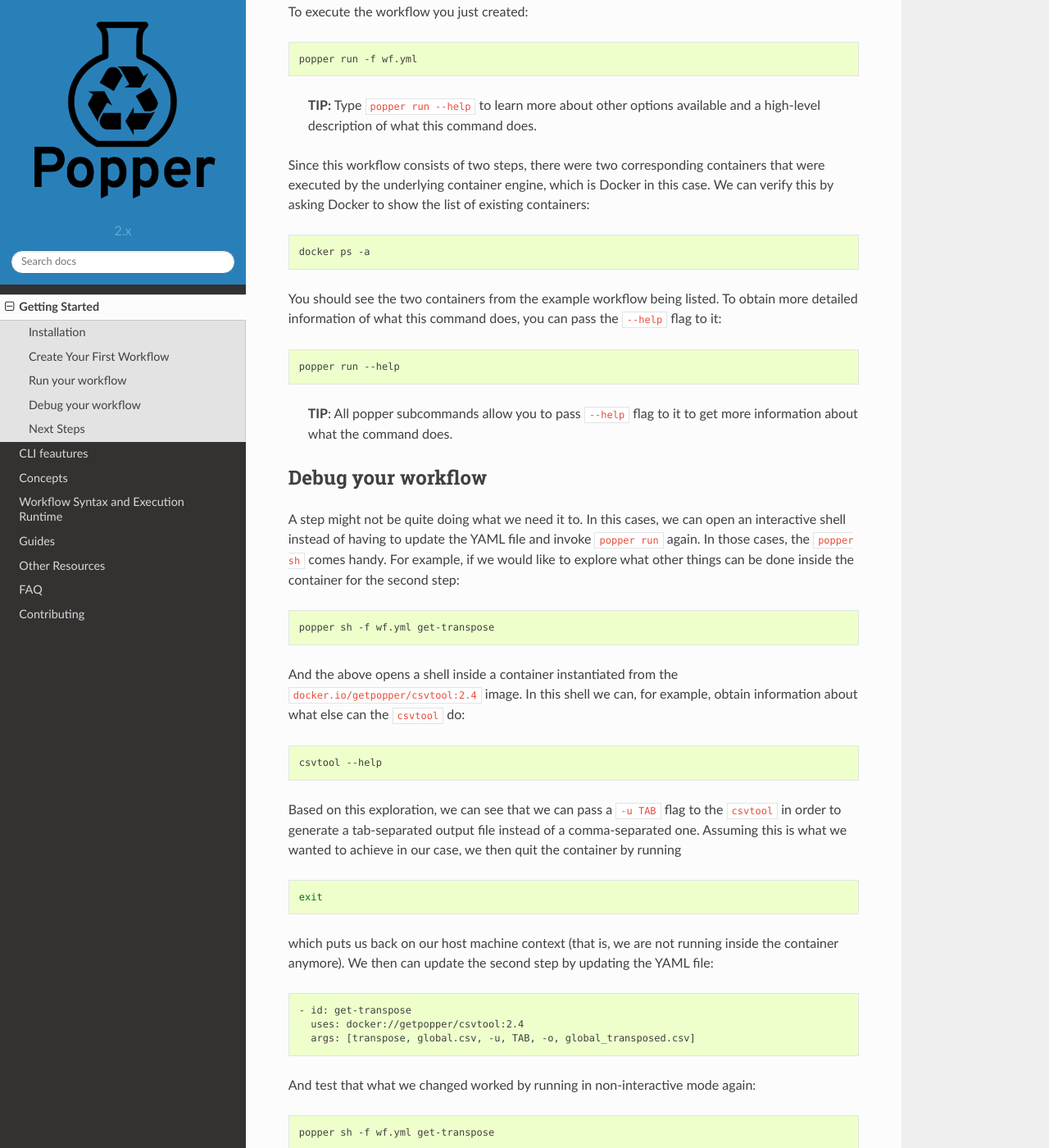
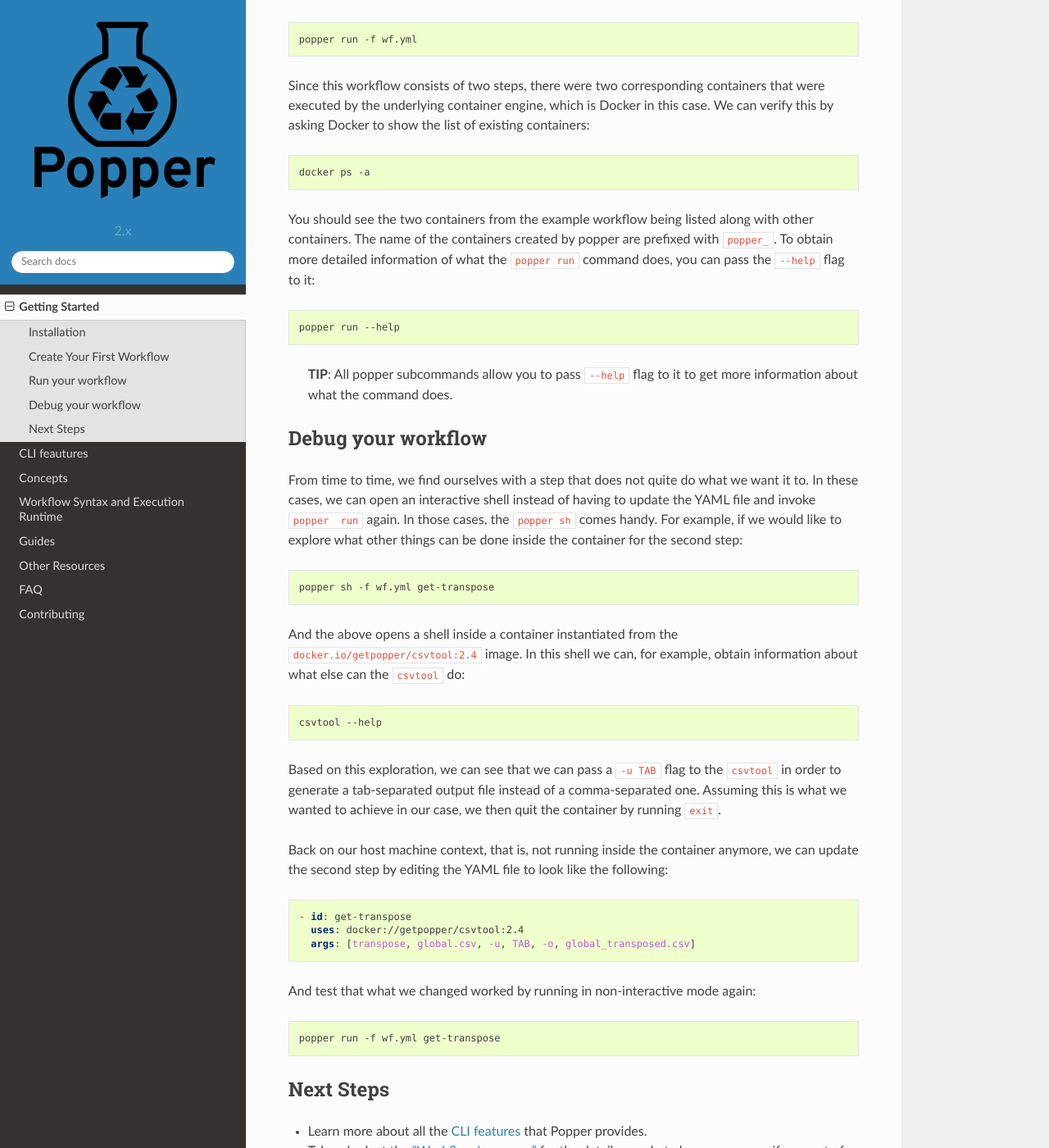
Before and after one commit to getpopper/popper, a Sphinx documentation site: the page built from docs/sections/getting_started.md, in a window 1280 px wide and 1400 px high, scrolled down 1188 px. Shown: the whole window at 82% size. Built offline with Sphinx 7.4.7 and the Read the Docs theme 2.0.0, drawn with Linux system fonts in a browser that asks for light colours; some of the changed text lies outside the part shown.

Commit message:
Tweak the getting started section
[skip ci]

````diff
--- a/docs/sections/getting_started.md
+++ b/docs/sections/getting_started.md
@@ -1,8 +1,8 @@
 # Getting Started
 
 Before going through this guide, you need to have the Docker engine
-installed on your machine. See [installations instructions
-here](https://docs.docker.com/install/). In addition, this guide
+installed on your machine (see [installations instructions
+here](https://docs.docker.com/install/)). In addition, this guide
 assumes familiarity with Linux containers and the container-native
 paradigm to software development. You can read a high-level
 introduction to these concepts in [this page](./concepts.md), where
@@ -23,7 +23,7 @@
 
  1. Download a dataset (CSV) that we know is available at
     <https://github.com/datasets/co2-fossil-global/raw/master/global.csv>
- 2. Run a routine for this data, specifically we want to get [the
+ 2. Modify the dataset, specifically we want to get [the
     transpose](https://en.wikipedia.org/wiki/Transpose) of the this
     CSV table.
 
@@ -61,9 +59,6 @@
 ```bash
 popper run -f wf.yml
 ```
-
-> **TIP:** Type `popper run --help` to learn more about other options
-> available and a high-level description of what this command does.
 
 Since this workflow consists of two steps, there were two
 corresponding containers that were executed by the underlying
@@ -75,8 +70,10 @@
 ```
 
 You should see the two containers from the example workflow being
-listed. To obtain more detailed information of what this command does,
-you can pass the `--help` flag to it:
+listed along with other containers. The name of the containers created
+by popper are prefixed with `popper_`. To obtain more detailed
+information of what the `popper run` command does, you can pass the
+`--help` flag to it:
 
 ```bash
 popper run --help
@@ -87,11 +84,12 @@
 
 ## Debug your workflow
 
-A step might not be quite doing what we need it to. In this cases, we
-can open an interactive shell instead of having to update the YAML
-file and invoke `popper run` again. In those cases, the `popper sh`
-comes handy. For example, if we would like to explore what other
-things can be done inside the container for the second step:
+From time to time, we find ourselves with a step that does not quite
+do what we want it to. In these cases, we can open an interactive
+shell instead of having to update the YAML file and invoke `popper
+run` again. In those cases, the `popper sh` comes handy. For example,
+if we would like to explore what other things can be done inside the
+container for the second step:
 
 ```bash
 popper sh -f wf.yml get-transpose
@@ -108,17 +106,13 @@
 Based on this exploration, we can see that we can pass a `-u TAB` flag
 to the `csvtool` in order to generate a tab-separated output file
 instead of a comma-separated one. Assuming this is what we wanted to
-achieve in our case, we then quit the container by running
+achieve in our case, we then quit the container by running `exit`.
 
-```bash
-exit
-```
+Back on our host machine context, that is, not running inside the
+container anymore, we can update the second step by editing the YAML
+file to look like the following:
 
-which puts us back on our host machine context (that is, we are not
-running inside the container anymore). We then can update the second
-step by updating the YAML file:
-
-```yamls
+```yaml
 - id: get-transpose
   uses: docker://getpopper/csvtool:2.4
   args: [transpose, global.csv, -u, TAB, -o, global_transposed.csv]
@@ -128,22 +122,25 @@
 mode again:
 
 ```bash
-popper sh -f wf.yml get-transpose
+popper run -f wf.yml get-transpose
 ```
 
 ## Next Steps
 
-  * Learn more about all the [CLI features](./cli_features.md).
+  * Learn more about all the [CLI features](./cli_features.md) that
+    Popper provides.
 
   * Take a look at the ["Workflow Language"](./cn_workflows.md#syntax)
     for the details on what else can you specify as part of a Step's
     attributes.
 
   * Read the ["Popper Execution
-    Runtime"](./cn_workflows.md#execution-runtime) section.
+    Runtime"](./cn_workflows.md#execution-runtime) section to learn
+    more about what other execution environments Popper supports, as
+    well as how to customize the behavior of the underlying execution.
 
-  * Browse existing workflow
-    [examples](https://github.com/getpopper/popper-examples).
+  * Browse existing [workflow
+    examples](https://github.com/getpopper/popper-examples).
 
   * Take a [self-paced
     tutorial](https://popperized.github.io/swc-lesson/) to learn how
````
Also changed, not shown: other parts of docs/sections/getting_started.md (+1 -3 lines).
